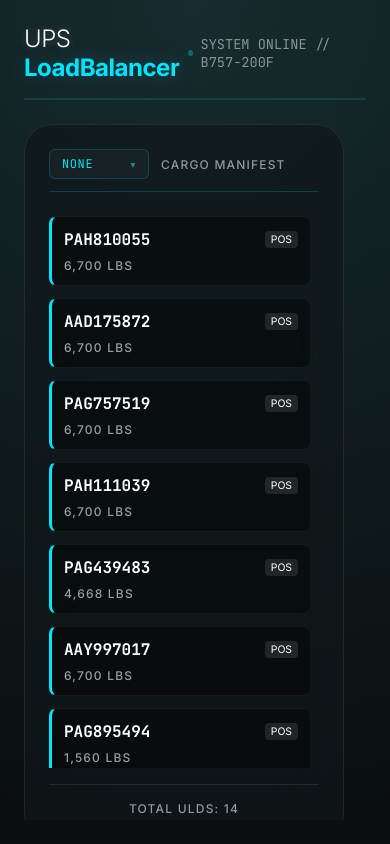
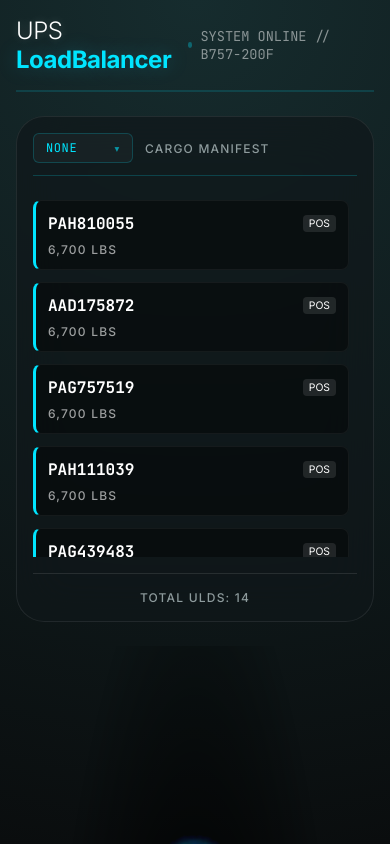
Before and after one commit to mmunro3318/ups-plane-loading, a React (Vite) app: page / in a window 390 px wide. Both pictures are taken after a click on the element 195 px from the left and 699 px from the top of the page. Shown: the top 844 px of the page. Built offline with nearby package versions, Linux system fonts and the light colour scheme.

Commit message:
added basic (meh) mobile responsiveness

```diff
--- a/src/App.css
+++ b/src/App.css
@@ -5,6 +5,8 @@
   height: 100vh;
   padding: 24px;
   gap: 24px;
+  overflow-y: auto;
+  /* Allow scrolling if content overflows on smaller screens */
 }
 
 .app-header {
@@ -85,3 +87,24 @@
 .control-section {
   flex: 0 0 auto;
 }
+
+/* Mobile Responsiveness */
+@media (max-width: 1024px) {
+  .app-layout {
+    height: auto;
+    min-height: 100vh;
+    padding: 16px;
+  }
+
+  .dashboard-main {
+    flex-direction: column;
+    overflow: visible;
+  }
+
+  .manifest-section,
+  .stage-section,
+  .control-section {
+    width: 100%;
+    flex: none;
+  }
+}
--- a/src/components/ControlPanel.css
+++ b/src/components/ControlPanel.css
@@ -225,3 +225,17 @@
     opacity: 0.5;
     cursor: not-allowed;
 }
+
+/* Mobile Responsiveness */
+@media (max-width: 1024px) {
+    .control-panel {
+        width: 100%;
+        max-width: none;
+        padding: 16px;
+    }
+
+    .radio-group {
+        flex-wrap: wrap;
+        /* allow long radio inputs to wrap to the next line */
+    }
+}
--- a/src/components/ManifestSidebar.css
+++ b/src/components/ManifestSidebar.css
@@ -176,3 +176,13 @@
     border-top: 1px solid rgba(255, 255, 255, 0.1);
     text-align: center;
 }
+
+/* Mobile Responsiveness */
+@media (max-width: 1024px) {
+    .manifest-sidebar {
+        width: 100%;
+        height: 60vh;
+        /* Bounded height so it doesn't take over the entire scroll view */
+        padding: 16px;
+    }
+}
--- a/src/components/PlaneStage.css
+++ b/src/components/PlaneStage.css
@@ -127,3 +127,18 @@
     font-size: 0.75rem;
     font-family: var(--font-family-mono);
 }
+
+/* Mobile Responsiveness */
+@media (max-width: 1024px) {
+    .plane-stage-container {
+        max-width: 100%;
+        height: 70vh;
+        /* Restrict height when stacked */
+        margin-bottom: 20px;
+    }
+
+    .slots-wrapper {
+        padding-top: 50%;
+        padding-bottom: 50%;
+    }
+}
```
